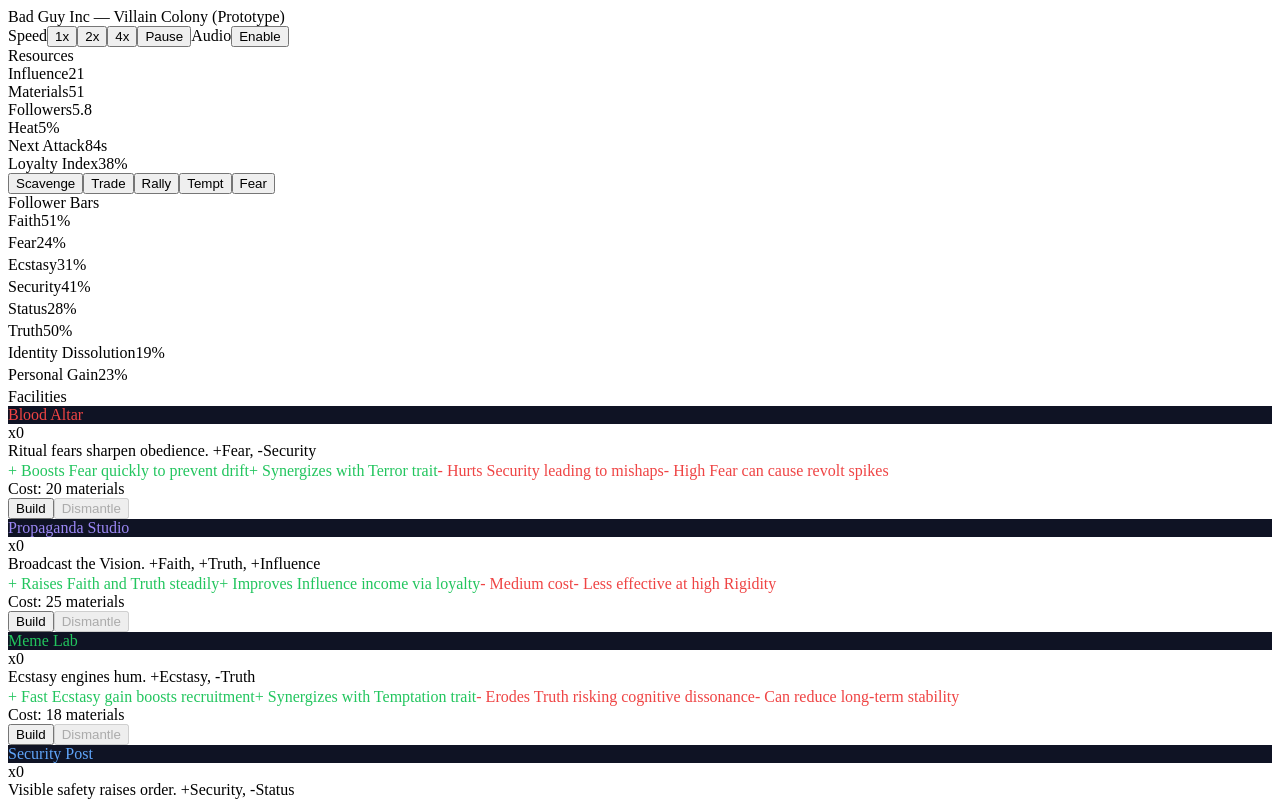
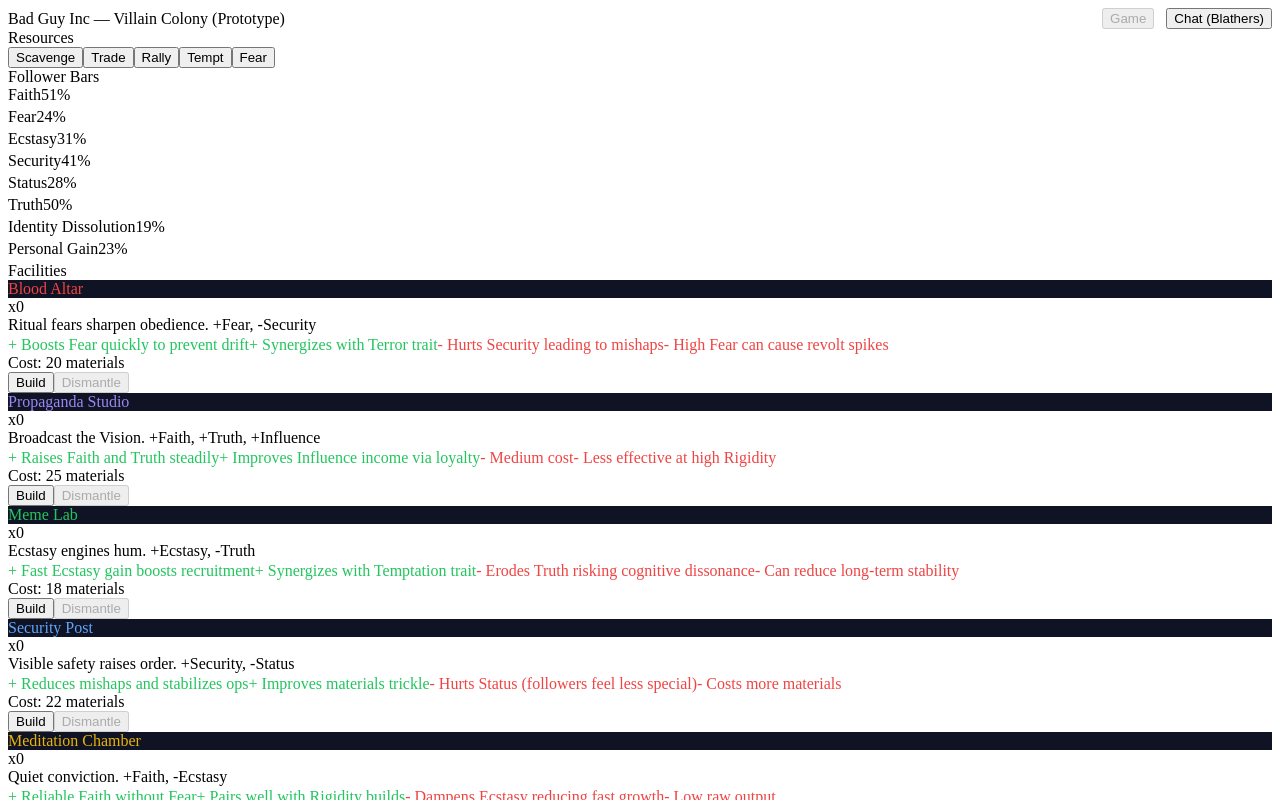
Before and after one commit to lizelive/bgi, a React (Vite) app: page / in a window 1280 px wide. Shown: the top 800 px of the page. Built offline with nearby package versions, Linux system fonts and the light colour scheme; the HTML template or start-up script is replaced by a standard one.

Commit message:
feat: add OpenAI chat component for interactive user experience

```diff
--- a/src/App.tsx
+++ b/src/App.tsx
@@ -1,6 +1,7 @@
 import React, { useEffect, useMemo, useRef, useState } from 'react'
 import Panel from './components/Panel'
 import ProgressBar from './components/ProgressBar'
+import OpenAIChat from './components/OpenAIChat'
 import { BUILDINGS, computeTick } from './game/systems'
 import { GameState, Follower } from './game/types'
 import { loadState, makeInitialState, saveState } from './game/state'
@@ -12,6 +13,7 @@ function fmt(n: number, digits = 0) {
 }
 
 export default function App() {
+  const [page, setPage] = useState<'game' | 'chat'>('game')
   const [state, setState] = useState<GameState>(() => loadState() || makeInitialState())
   const [last, setLast] = useState<number>(() => performance.now())
   const raf = useRef(0)
@@ -173,27 +175,18 @@ export default function App() {
 
   return (
     <div className="app">
-  <header className={`panel ${flash ? 'attackBanner' : ''}`}>
+      <header className="panel" style={{ display: 'flex', alignItems: 'center', justifyContent: 'space-between' }}>
         <div className="title">Bad Guy Inc — Villain Colony (Prototype)</div>
-        <div className="row" style={{ gap: 12 }}>
-          <span className="badge">Speed</span>
-          {([1,2,4] as const).map(sp => (
-            <button key={sp} className={`button ${state.speed===sp ? 'primary' : ''}`} onClick={() => setState(s => ({...s, speed: sp}))}>{sp}x</button>
-          ))}
-          <button className="button" onClick={() => setState(s => ({...s, running: !s.running}))}>
-            {state.running ? 'Pause' : 'Resume'}
-          </button>
-          <span className="badge">Audio</span>
-          {!audioOn ? (
-            <button className="button primary" onClick={() => setAudioOn(true)}>Enable</button>
+        <nav style={{ display: 'flex', gap: 12 }}>
+          <button className="button" onClick={() => setPage('game')} disabled={page==='game'}>Game</button>
+          <button className="button" onClick={() => setPage('chat')} disabled={page==='chat'}>Chat (Blathers)</button>
+        </nav>
+      </header>
+      {page === 'chat' ? (
+        <OpenAIChat />
       ) : (
         <>
-              <button className="button" onClick={() => setMuted(m => !m)}>{muted ? 'Unmute' : 'Mute'}</button>
-              <input type="range" min={0} max={1} step={0.01} value={volume} onChange={e => setVolume(Number(e.target.value))} />
-            </>
-          )}
-        </div>
-      </header>
+          {/* ...existing game UI... */}
           {flash && (
             <div className="panel attackBanner" style={{ padding: 10 }}>
               <div className="row" style={{ justifyContent: 'space-between' }}>
@@ -210,36 +203,12 @@ export default function App() {
               </div>
             </div>
           )}
-
           <div className="left">
+            {/* ...existing code... */}
             <Panel title="Resources">
+              {/* ...existing code... */}
               <div className="col">
-            <div className="row" style={{ justifyContent: 'space-between' }}>
-              <span>Influence</span>
-              <span className="badge">{fmt(state.resources.influence)}</span>
-            </div>
-            <div className="row" style={{ justifyContent: 'space-between' }}>
-              <span>Materials</span>
-              <span className="badge">{fmt(state.resources.materials)}</span>
-            </div>
-            <div className="row" style={{ justifyContent: 'space-between' }}>
-              <span>Followers</span>
-              <span className="badge">{fmt(state.resources.followers, 1)}</span>
-            </div>
-            <div className="row" style={{ justifyContent: 'space-between' }}>
-              <span>Heat</span>
-              <span className="badge">{fmt(state.heat ?? 0, 0)}%</span>
-            </div>
-            {state.threat && (
-              <div className="row" style={{ justifyContent: 'space-between' }}>
-                <span>Next Attack</span>
-                <span className="badge">{Math.max(0, state.threat.nextAttackIn).toFixed(0)}s</span>
-              </div>
-            )}
-            <div className="row" style={{ justifyContent: 'space-between' }}>
-              <span>Loyalty Index</span>
-              <span className="badge">{fmt(loyalty, 0)}%</span>
-            </div>
+                {/* ...existing code... */}
                 <div className="row" style={{ gap: 8 }}>
                   <button className="button primary" onClick={scavenge} disabled={!!state.ops && state.ops.scavengeCD > 0}>
                     Scavenge{state.ops && state.ops.scavengeCD > 0 ? ` (${state.ops.scavengeCD.toFixed(0)}s)` : ''}
@@ -253,8 +222,8 @@ export default function App() {
                 </div>
               </div>
             </Panel>
-
             <Panel title="Follower Bars">
+              {/* ...existing code... */}
               <div className="col" style={{ gap: 10 }}>
                 <ProgressBar label="Faith" value={state.bars.faith} color="#a78bfa" delta={0} />
                 <ProgressBar label="Fear" value={state.bars.fear} color="#ef4444" delta={flash ? (lastEffects?.fear ?? 0) : 0} />
@@ -267,8 +236,8 @@ export default function App() {
               </div>
             </Panel>
           </div>
-
           <main className="main">
+            {/* ...existing code... */}
             <Panel title="Facilities">
               <div className="grid">
                 {BUILDINGS.map(b => {
@@ -303,8 +272,8 @@ export default function App() {
               </div>
             </Panel>
           </main>
-
           <aside className="right">
+            {/* ...existing code... */}
             <Panel title="Followers">
               <div className="col" style={{ gap: 8 }}>
                 <div className="row" style={{ justifyContent: 'space-between' }}>
@@ -382,7 +351,6 @@ export default function App() {
                 </div>
               )}
             </Panel>
-
             <Panel title="Event Log">
               <div className="col" style={{ maxHeight: 280, overflow: 'auto' }}>
                 {state.log.map((l, i) => (
@@ -391,7 +359,6 @@ export default function App() {
               </div>
             </Panel>
           </aside>
-
           <footer>
             <span className="muted small">Tip: Build facilities to shape bars. Adjust traits to steer your doctrine.</span>
             <div className="row" style={{ gap: 8 }}>
@@ -399,6 +366,8 @@ export default function App() {
               <button className="button" onClick={() => { localStorage.clear(); location.reload(); }}>Reset</button>
             </div>
           </footer>
+        </>
+      )}
     </div>
   )
 }
--- /dev/null
+++ b/src/components/OpenAIChat.tsx
@@ -0,0 +1,64 @@
+import React, { useState } from 'react';
+
+const API_URL = 'http://blathers.local:8000';
+
+export default function OpenAIChat() {
+  const [messages, setMessages] = useState([
+    { role: 'system', content: 'You are chatting with Blathers (OpenAI endpoint).' }
+  ]);
+  const [input, setInput] = useState('');
+  const [loading, setLoading] = useState(false);
+  const [error, setError] = useState('');
+
+  async function sendMessage(e: React.FormEvent) {
+    e.preventDefault();
+    if (!input.trim()) return;
+    setLoading(true);
+    setError('');
+    const newMessages = [...messages, { role: 'user', content: input }];
+    setMessages(newMessages);
+    setInput('');
+    try {
+      const res = await fetch(API_URL + '/v1/chat/completions', {
+        method: 'POST',
+        headers: { 'Content-Type': 'application/json' },
+        body: JSON.stringify({ messages: newMessages })
+      });
+      if (!res.ok) throw new Error('API error: ' + res.status);
+      const data = await res.json();
+      const aiMsg = data.choices?.[0]?.message?.content || '[No response]';
+      setMessages([...newMessages, { role: 'assistant', content: aiMsg }]);
+    } catch (err: any) {
+      setError(err.message || 'Unknown error');
+    } finally {
+      setLoading(false);
+    }
+  }
+
+  return (
+    <div style={{ maxWidth: 600, margin: '2rem auto', padding: 24, background: '#222', borderRadius: 8, color: '#fff' }}>
+      <h2>Chat with Blathers (OpenAI endpoint)</h2>
+      <div style={{ minHeight: 200, marginBottom: 16, background: '#111', padding: 12, borderRadius: 6 }}>
+        {messages.map((m, i) => (
+          <div key={i} style={{ margin: '8px 0', color: m.role === 'user' ? '#8cf' : m.role === 'assistant' ? '#cfc' : '#aaa' }}>
+            <b>{m.role}:</b> {m.content}
+          </div>
+        ))}
+        {loading && <div style={{ color: '#aaa' }}>Blathers is thinking...</div>}
+      </div>
+      <form onSubmit={sendMessage} style={{ display: 'flex', gap: 8 }}>
+        <input
+          value={input}
+          onChange={e => setInput(e.target.value)}
+          disabled={loading}
+          style={{ flex: 1, padding: 8, borderRadius: 4, border: '1px solid #444', background: '#222', color: '#fff' }}
+          placeholder="Type your message..."
+        />
+        <button type="submit" disabled={loading || !input.trim()} style={{ padding: '8px 16px', borderRadius: 4, background: '#444', color: '#fff', border: 'none' }}>
+          Send
+        </button>
+      </form>
+      {error && <div style={{ color: '#f88', marginTop: 8 }}>{error}</div>}
+    </div>
+  );
+}
```
Lines whose indentation alone changed are shown as unchanged.
